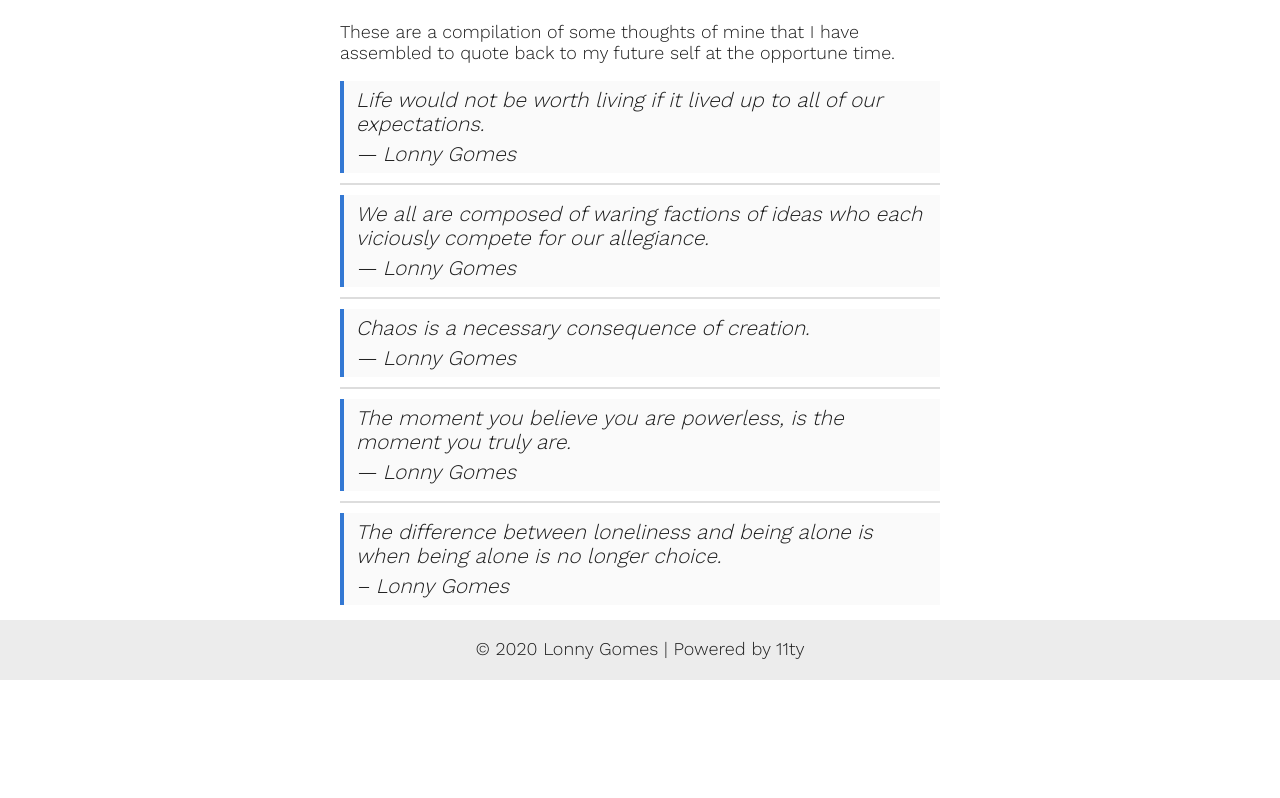
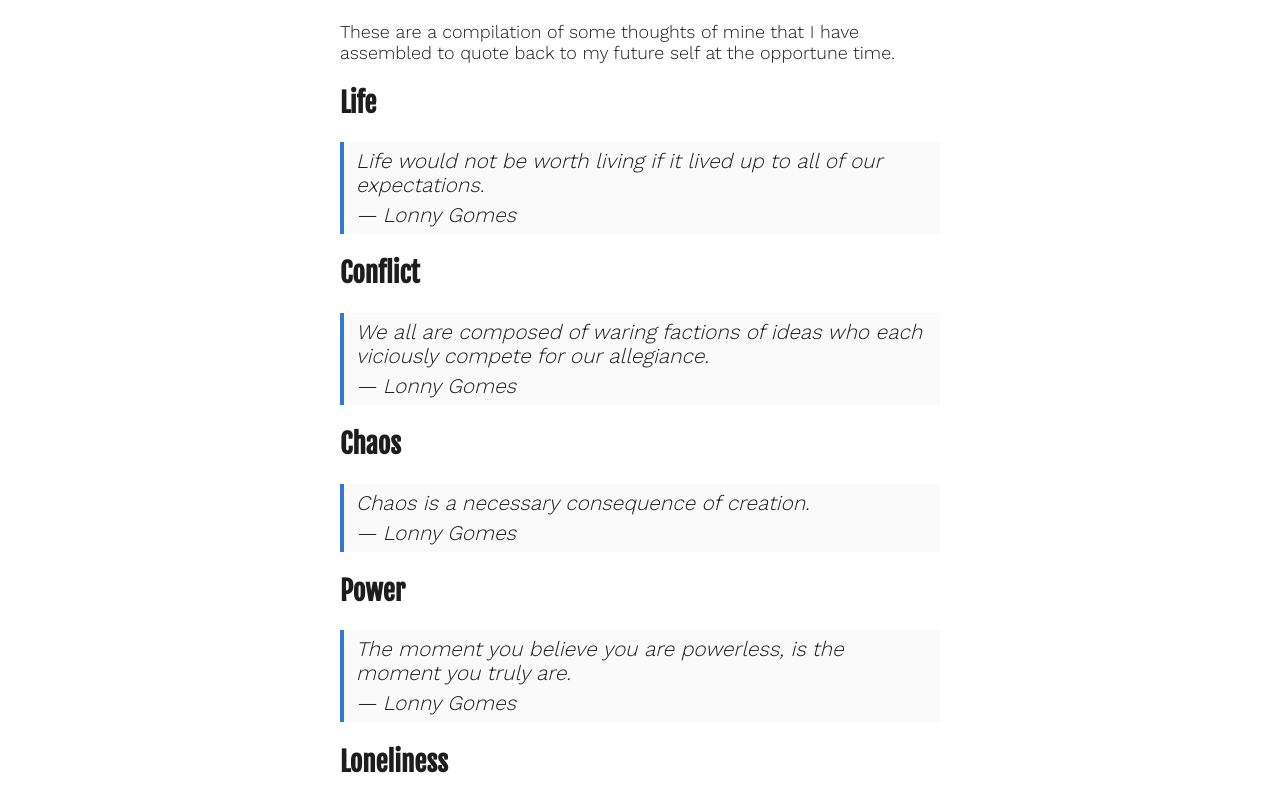
Before and after one commit to LonnyGomes/lonnygomes.com, an Eleventy site: page src/quotes.md in a window 1280 px wide. Shown: the part 137-935 px from the top of the page. Before the commit the page ends 817 px from the top, so only its background shows below. Built offline with nearby package versions, Linux system fonts and the light colour scheme; Eleventy itself is replaced by a stand-in of ours; files that its build step writes are made by us from their sources.

Commit message:
add titles for quotes

```diff
--- a/src/quotes.md
+++ b/src/quotes.md
@@ -7,29 +7,31 @@ tags: ['quote']
 
 These are a compilation of some thoughts of mine that I have assembled to quote back to my future self at the opportune time.
 
+## Life
+
 > Life would not be worth living if it lived up to all of our expectations.
 >
 > — Lonny Gomes
 
----
+## Conflict
 
 > We all are composed of waring factions of ideas who each viciously compete for our allegiance.
 >
 > — Lonny Gomes
 
----
+## Chaos
 
 > Chaos is a necessary consequence of creation.
 >
 > — Lonny Gomes
 
----
+## Power
 
 > The moment you believe you are powerless, is the moment you truly are.
 >
 > — Lonny Gomes
 
----
+## Loneliness
 
 > The difference between loneliness and being alone is when being alone is no longer choice.
 >
```
